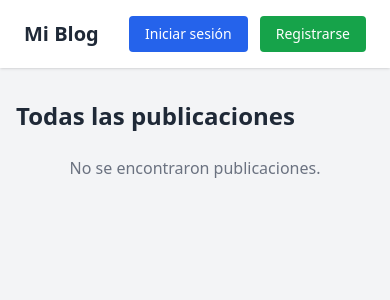
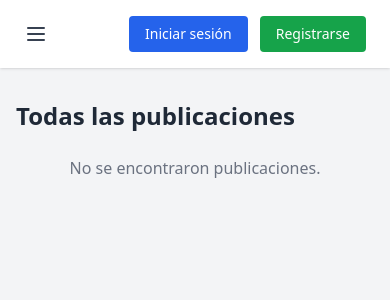
Before and after one commit to zma99/blog_django, a Django app: page /posts/list/ in a window 390 px wide. Shown: the top 300 px of the page. Run offline with Django 5.2, Linux system fonts and the light colour scheme; data that the repository does not hold is empty; some libraries are stand-ins or nearby versions.

Commit message:
Menu hambuerguesa para móviles

```diff
--- a/blog_app/config/local.py
+++ b/blog_app/config/local.py
@@ -1,7 +1,7 @@
 from .base import *
 
 ALLOWED_HOSTS = [
-    # '192.168.1.20',
+    '192.168.1.20',
 ]
 
 DEBUG = True
--- a/static/js/menu-toggle.js
+++ b/static/js/menu-toggle.js
@@ -1,5 +1,24 @@
-// Menú de usuario
 document.addEventListener("DOMContentLoaded", () => {
+  // Menú hamburguesa
+  const mobileMenuButton = document.getElementById("mobile-menu-button");
+  const mobileMenu = document.getElementById("mobile-menu");
+
+  if (mobileMenuButton && mobileMenu) {
+    mobileMenuButton.addEventListener("click", () => {
+      console.log("Botón hamburguesa clickeado");
+      mobileMenu.classList.toggle("hidden");
+    });
+
+    document.addEventListener("click", (e) => {
+      if (!mobileMenu.contains(e.target) && !mobileMenuButton.contains(e.target)) {
+        mobileMenu.classList.add("hidden");
+      }
+    });
+  } else {
+    console.warn("No se encontró el botón o el menú hamburguesa");
+  }
+
+  // Menú de usuario
   const userButton = document.getElementById("user-menu-button");
   const userMenu = document.getElementById("user-menu");
   const userContainer = document.getElementById("user-menu-container");
--- a/templates/base.html
+++ b/templates/base.html
@@ -15,14 +15,23 @@
 
 <body class="bg-gray-100 text-gray-800 font-sans">
     <!-- Encabezado principal -->
-    <header class="bg-white shadow px-6 py-4 flex items-center justify-between">
-        <!-- Logo / Título -->
-        <div class="text-xl font-bold text-gray-800">
-            <a href="{% url 'index' %}" class="hover:text-blue-600 transition">Mi Blog</a>
-        </div>
+    <header class="relative bg-white shadow px-6 py-4 flex items-center justify-between">
+        <!-- Botón hamburguesa (izquierda) -->
+        <button id="mobile-menu-button" class="md:hidden text-gray-700 focus:outline-none">
+            <svg class="w-6 h-6" fill="none" stroke="currentColor" viewBox="0 0 24 24">
+                <path stroke-linecap="round" stroke-linejoin="round" stroke-width="2" d="M4 6h16M4 12h16M4 18h16" />
+            </svg>
+        </button>
 
         <!-- Navegación principal -->
-        <nav class="hidden md:flex gap-6 text-sm text-gray-700">
+        <nav id="mobile-menu"
+            class="hidden md:flex flex-col md:flex-row gap-4 md:gap-6 text-sm text-gray-700 absolute top-full left-0 w-full bg-white px-6 py-4 md:static md:bg-transparent md:px-0 md:py-0 z-40 shadow-md md:shadow-none transition-all duration-300 ease-in-out">
+
+            <!-- Título dentro del menú en móviles -->
+            <div class="md:hidden text-lg font-bold text-gray-800">
+                <a href="{% url 'index' %}" class="hover:text-blue-600 transition">Mi Blog</a>
+            </div>
+
             <a href="{% url 'index' %}" class="hover:text-blue-600">Inicio</a>
             <a href="{% url 'posts:list' %}" class="hover:text-blue-600">Posts</a>
 
@@ -36,7 +45,6 @@
                     </svg>
                 </button>
 
-                <!-- Menú de categorías -->
                 <div id="category-menu" class="absolute left-0 mt-2 w-48 bg-white border rounded shadow-lg hidden z-50">
                     {% for category in categories %}
                     <a href="{% url 'posts:posts_by_category' category.slug %}"
@@ -88,11 +96,9 @@
                     Registrarse
                 </a>
             </div>
-
             {% endif %}
         </div>
     </header>
-
     <!-- Cuerpo -->
     <main class="max-w-3xl mx-auto mt-8 px-4 pb-12">
         {% block content %} {% endblock %}
```
